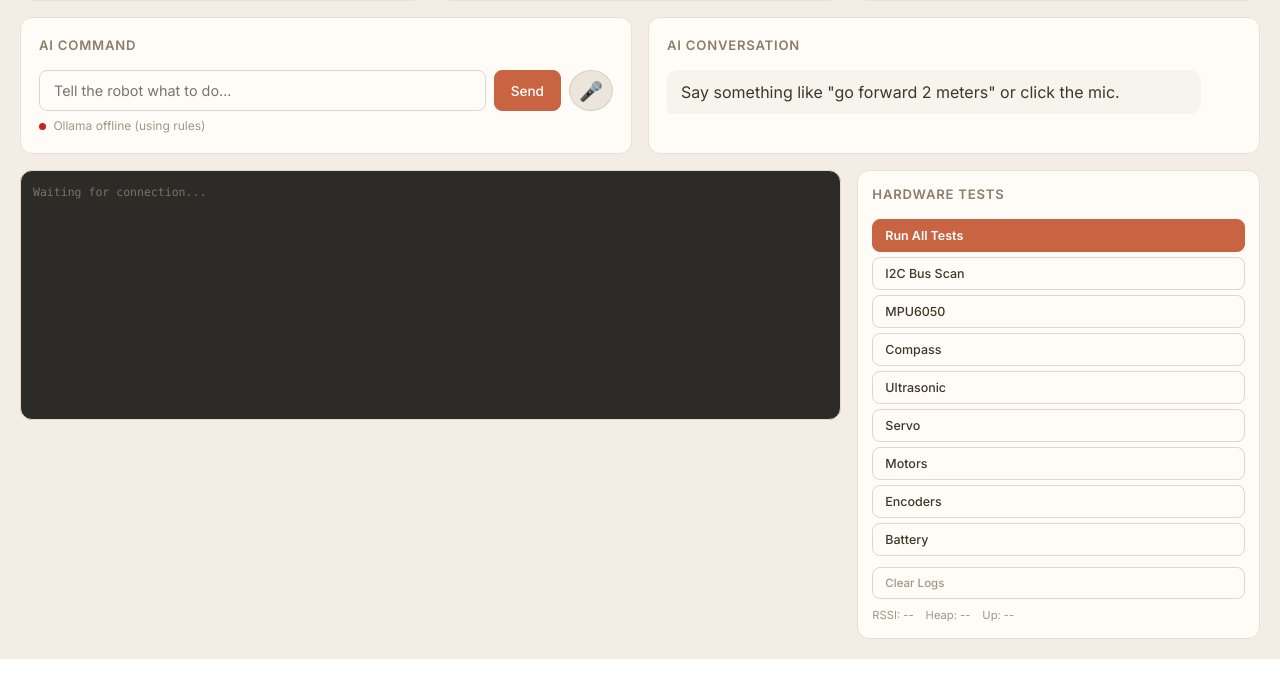
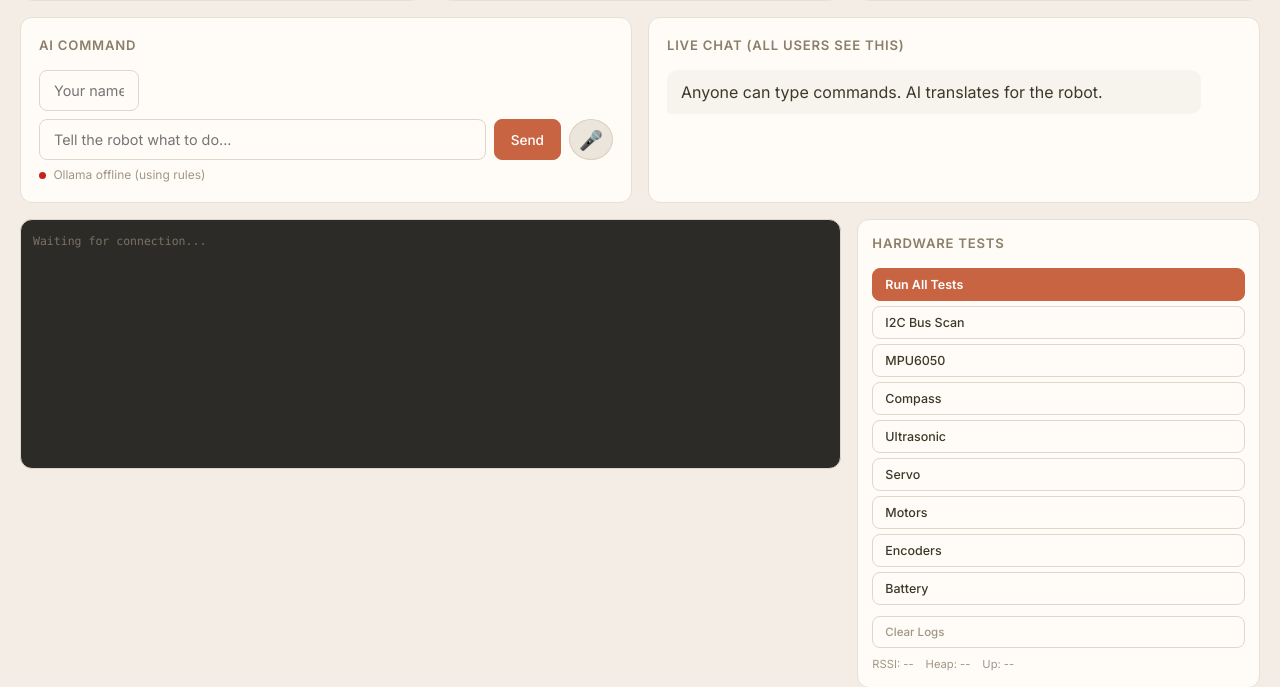
Before and after one commit to Rynkana1478/robot-chassis, a Flask app: page / in a window 1280 px wide. Shown: the part 804-1491 px from the top of the page. Before the commit the page ends 1463 px from the top, so only its background shows below. Run offline with Flask 3, Linux system fonts and the light colour scheme.

Commit message:
Add multi-user shared chat + username support
- Username input field on dashboard (shown in chat bubbles)
- Shared chat log on server: all connected users see all messages
- /api/chat endpoint: poll for new messages (like debug logs)
- Chat shows: [Username] command, AI response, JSON commands
- Voice input includes "(voice)" tag next to username
- 4+ people can connect simultaneously at contest
- Everyone sees who sent what command to the robot

Co-Authored-By: Claude Opus 4.6 (1M context) <noreply@anthropic.com>

```diff
--- a/server/app.py
+++ b/server/app.py
@@ -201,6 +201,7 @@ def clear_debug_logs():
 # ============================================
 ai_command_queue = deque()  # Multi-step commands from AI
 ai_log = deque(maxlen=50)   # AI decision history
+chat_log = deque(maxlen=100)  # Shared chat: everyone sees all messages
 
 @app.route("/api/ai/translate", methods=["POST"])
 @require_token
@@ -212,28 +213,38 @@ def ai_translate_endpoint():
         return jsonify({"error": "missing text"}), 400
 
     user_text = data["text"].strip()
+    username = data.get("user", "Anonymous").strip() or "Anonymous"
     if not user_text:
         return jsonify({"error": "empty text"}), 400
 
     # Translate
     result = ai_translate(user_text)
+    result["user"] = username
+
+    # Log to shared chat
+    ts = time.strftime("%H:%M:%S")
+    chat_log.append({"time": ts, "user": username, "type": "user", "text": user_text})
 
     # Log to AI history
     ai_log.append(result)
 
     # Log to debug console
-    ts = time.strftime("%H:%M:%S")
-    debug_logs.append(f"[{ts}] [AI] Input: \"{user_text}\"")
+    debug_logs.append(f"[{ts}] [{username}] \"{user_text}\"")
     debug_logs.append(f"[{ts}] [AI] Method: {result['method']} ({result['duration_ms']}ms)")
-    print(f"  [AI] Input: \"{user_text}\" -> Method: {result['method']} ({result['duration_ms']}ms)")
+    print(f"  [{username}] \"{user_text}\" -> {result['method']} ({result['duration_ms']}ms)")
 
     if result.get("error"):
+        chat_log.append({"time": ts, "user": "AI", "type": "error", "text": result['error']})
         debug_logs.append(f"[{ts}] [AI] ERROR: {result['error']}")
         print(f"  [AI] ERROR: {result['error']}")
         return jsonify(result)
 
-    debug_logs.append(f"[{ts}] [AI] Explanation: {result['explanation']}")
-    print(f"  [AI] Explanation: {result['explanation']}")
+    chat_log.append({"time": ts, "user": "AI", "type": "ai", "text": result['explanation']})
+    for cmd in result.get("commands", []):
+        chat_log.append({"time": ts, "user": "AI", "type": "cmd", "text": json.dumps(cmd)})
+
+    debug_logs.append(f"[{ts}] [AI] {result['explanation']}")
+    print(f"  [AI] {result['explanation']}")
 
     # Queue commands
     commands = result.get("commands", [])
@@ -272,6 +283,17 @@ def ai_status():
         "queue_length": len(ai_command_queue),
         "history": list(ai_log),
     })
+
+
+@app.route("/api/chat", methods=["GET"])
+@require_token
+def get_chat():
+    """Get shared chat messages. All connected users see the same log."""
+    since = int(request.args.get("since", 0))
+    messages = list(chat_log)
+    if since < len(messages):
+        return jsonify({"messages": messages[since:], "total": len(messages)})
+    return jsonify({"messages": [], "total": len(messages)})
 
 
 @app.route("/api/ai/next", methods=["POST"])
--- a/server/templates/dashboard.html
+++ b/server/templates/dashboard.html
@@ -586,6 +586,9 @@
     <div class="ai-section">
         <div class="card">
             <h2>AI Command <span id="aiQueueBadge"></span></h2>
+            <div class="ai-input-area" style="margin-bottom:8px">
+                <input type="text" id="userName" placeholder="Your name" style="max-width:100px" value="">
+            </div>
             <div class="ai-input-area">
                 <input type="text" id="aiInput" placeholder="Tell the robot what to do..." onkeydown="if(event.key==='Enter')sendAI()">
                 <button class="btn btn-primary" onclick="sendAI()">Send</button>
@@ -597,9 +600,9 @@
             </div>
         </div>
         <div class="card">
-            <h2>AI Conversation</h2>
+            <h2>Live Chat (all users see this)</h2>
             <div class="ai-history" id="aiHistory">
-                <div class="ai-bubble ai-bubble-ai">Say something like "go forward 2 meters" or click the mic.</div>
+                <div class="ai-bubble ai-bubble-ai">Anyone can type commands. AI translates for the robot.</div>
             </div>
         </div>
     </div>
@@ -842,40 +845,30 @@ function clearLogs() {
 // =============================================
 // AI COMMAND TRANSLATOR
 // =============================================
+function getUsername() {
+    return document.getElementById('userName').value.trim() || 'Anonymous';
+}
+
 function sendAI() {
     const input = document.getElementById('aiInput');
     const text = input.value.trim();
     if (!text) return;
     input.value = '';
 
-    // Show user message
-    addAIBubble(text, 'user');
-
     apiFetch('/api/ai/translate', {
         method: 'POST',
         headers: {'Content-Type': 'application/json'},
-        body: JSON.stringify({text: text})
+        body: JSON.stringify({text: text, user: getUsername()})
     })
     .then(r => {
         if (!r.ok) throw new Error('HTTP ' + r.status);
         return r.json();
     })
     .then(data => {
+        // Chat polling will show the messages from server
+        // But show local feedback immediately for responsiveness
         if (data.error) {
             addAIBubble(data.error, 'error');
-        } else {
-            addAIBubble(data.explanation, 'ai',
-                `${data.method} | ${data.duration_ms}ms`);
-
-            // Show each command with full JSON
-            (data.commands || []).forEach((cmd, i) => {
-                let label = cmd.action === 'set_target' ? `set_target X:${cmd.x} Y:${cmd.y} cm` : cmd.action;
-                addAIBubble(`[${i+1}] ${label}`, 'cmd');
-            });
-
-            // Show full JSON payload sent to chassis
-            const payload = JSON.stringify(data.commands, null, 2);
-            addAIBubble('JSON to chassis:\n' + payload, 'cmd');
         }
         updateAIStatus();
     })
@@ -957,7 +950,7 @@ function toggleVoice() {
         apiFetch('/api/ai/translate', {
             method: 'POST',
             headers: {'Content-Type': 'application/json'},
-            body: JSON.stringify({text: text})
+            body: JSON.stringify({text: text, user: getUsername() + ' (voice)'})
         })
         .then(r => { if (!r.ok) throw new Error('HTTP ' + r.status); return r.json(); })
         .then(data => {
@@ -994,7 +987,34 @@ function stopVoice() {
     if (recognition) { try { recognition.stop(); } catch(e) {} }
 }
 
-// Check AI status periodically
+// =============================================
+// SHARED CHAT POLLING (all users see same messages)
+// =============================================
+let chatIndex = 0;
+
+function fetchChat() {
+    apiFetch('/api/chat?since=' + chatIndex)
+        .then(r => r.json())
+        .then(data => {
+            if (data.messages && data.messages.length > 0) {
+                data.messages.forEach(msg => {
+                    if (msg.type === 'user') {
+                        addAIBubble(`[${msg.user}] ${msg.text}`, 'user');
+                    } else if (msg.type === 'ai') {
+                        addAIBubble(msg.text, 'ai');
+                    } else if (msg.type === 'cmd') {
+                        addAIBubble(msg.text, 'cmd');
+                    } else if (msg.type === 'error') {
+                        addAIBubble(msg.text, 'error');
+                    }
+                });
+            }
+            chatIndex = data.total;
+        })
+        .catch(() => {});
+}
+
+setInterval(fetchChat, 500);
 setInterval(updateAIStatus, 5000);
 updateAIStatus();
 
```
